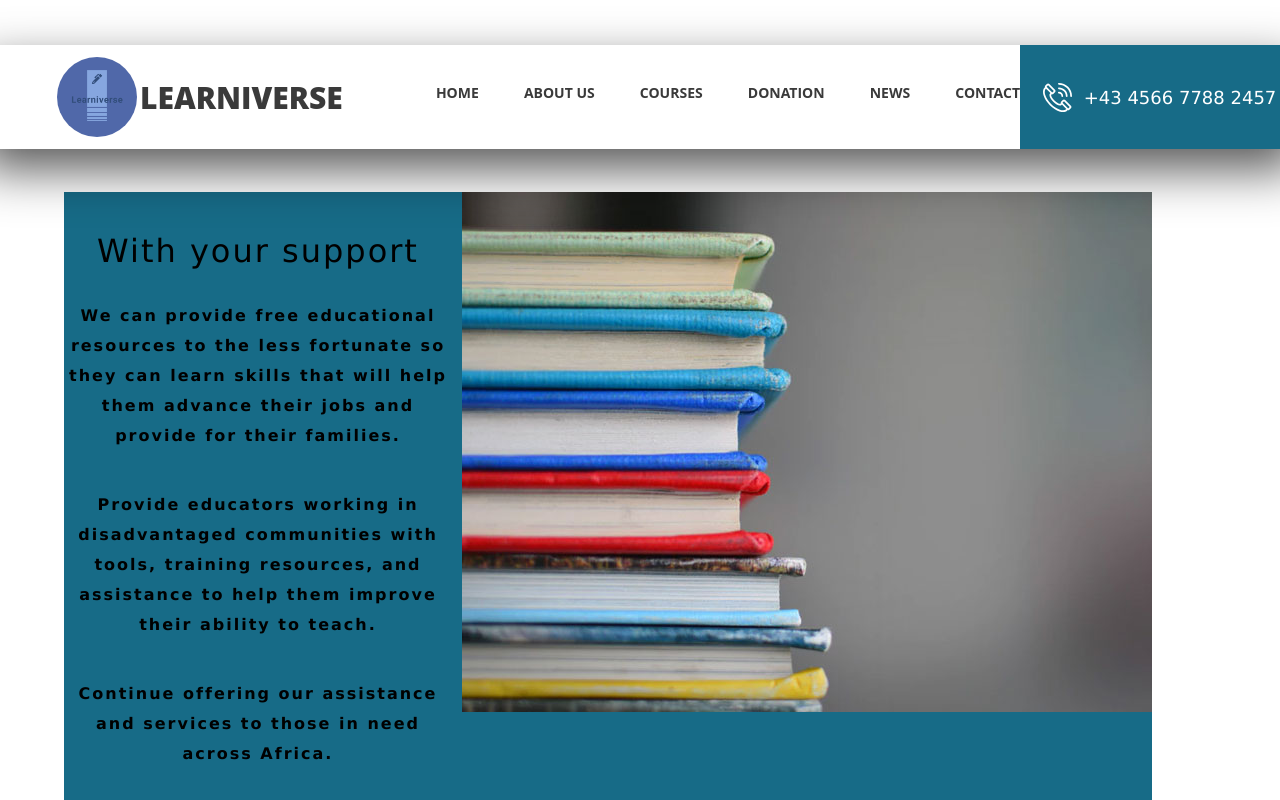
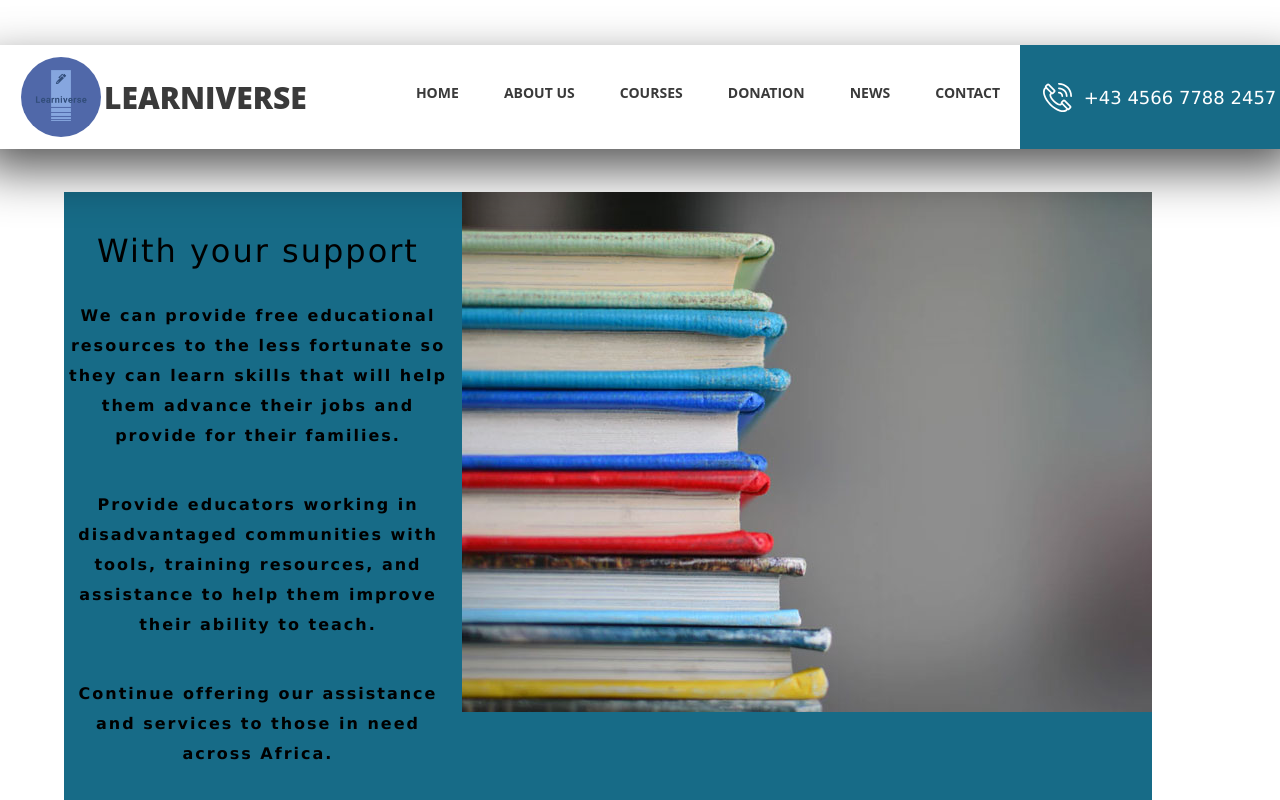
Before and after one commit to phiona-b3/LEARNIVERSE, a plain HTML site: page donation.html in a window 1280 px wide. Shown: the top 800 px of the page. Drawn offline with nearby package versions, Linux system fonts and the light colour scheme.

Commit message:
Changes made to the navbar

```diff
--- a/donation.html
+++ b/donation.html
@@ -91,7 +91,7 @@
                   </div>
                   <div>
 
-                  <button class="btn">Donate</button>
+                  <button class="btn"><b>Donate</b></button>
                   </div>
                 </fieldset>
             </form>
--- a/styles/contact_styles.css
+++ b/styles/contact_styles.css
@@ -320,7 +320,7 @@ section
 .logo_container
 {
 	display: inline-block;
-	padding-left: 76px;
+	padding-left: 50px;
 }
 .logo span
 {
@@ -347,7 +347,7 @@ section
 {
 	display: inline-block;
 	margin-left: auto;
-	padding-right: 93px;
+	padding-right: 20px;
 }
 .main_nav
 {
@@ -378,6 +378,7 @@ section
 .main_nav_item a:hover
 {
 	color: #ffb606;
+	text-decoration: underline;
 }
 
 /*********************************
@@ -733,6 +734,7 @@ section
 .button:hover
 {
 	box-shadow: 0px 10px 20px rgba(0,0,0,0.2);
+
 }
 .button a
 {
@@ -810,6 +812,10 @@ section
 {
 	outline: solid 1px #ffb606;
 	border: green !important;
+}
+
+.contact_send_btn:hover{
+	box-shadow: 0px 10px 20px rgba(0,0,0,0.2);
 }
 
 /*********************************
--- a/styles/courses_styles.css
+++ b/styles/courses_styles.css
@@ -322,7 +322,7 @@ section
 .logo_container
 {
 	display: inline-block;
-	padding-left: 76px;
+	padding-left: 50px;
 }
 .logo span
 {
@@ -349,7 +349,7 @@ section
 {
 	display: inline-block;
 	margin-left: auto;
-	padding-right: 93px;
+	padding-right: 20px;
 }
 .main_nav
 {
@@ -380,6 +380,7 @@ section
 .main_nav_item a:hover
 {
 	color: #ffb606;
+	text-decoration: underline;
 }
 
 /*********************************
--- a/styles/donation.css
+++ b/styles/donation.css
@@ -61,7 +61,7 @@
 .logo_container
 {
 	display: inline-block;
-	padding-left: 76px;
+	padding-left: 40px;
 }
 .logo span
 {
@@ -94,7 +94,7 @@
 {
 	display: inline-block;
 	margin-left: auto;
-	padding-right: 93x;
+	padding-right: 20px;
 
 }
 
@@ -133,7 +133,7 @@
 .main_nav_item a:hover
 {
 	color: #176B87;
-
+    text-decoration: underline;
 }
 
 /*********************************
@@ -250,7 +250,7 @@ label, input {
 }
 
 ::placeholder {
-    color: #000;
+    color: #0000007e;
 }
 
 legend {
@@ -263,6 +263,8 @@ legend {
 button {
     width: 100%;
     border: transparent;
+	background-color: #FFFFFF;
+
 }
 
 .flex {
@@ -274,7 +276,12 @@ button {
     background-color: #CD5C08 !important;
     margin-top: 20px;
     padding: 50px;
-  }
+}
+
+button:hover{
+	background-color:rgb(232, 228, 228);
+}
+
 
   #lastName {
     width: 25%;
--- a/styles/main_styles.css
+++ b/styles/main_styles.css
@@ -331,7 +331,7 @@ section
 .logo_container
 {
 	display: inline-block;
-	padding-left: 76px;
+	padding-left: 50px;
 }
 .logo span
 {
@@ -359,7 +359,7 @@ section
 {
 	display: inline-block;
 	margin-left: auto;
-	padding-right: 93px;
+	padding-right: 20px;
 }
 .main_nav
 {
@@ -390,6 +390,7 @@ section
 .main_nav_item a:hover
 {
 	color: #176B87;
+	text-decoration: underline;
 }
 
 /*********************************
@@ -696,6 +697,7 @@ section
 {
 	font-size: 72px;
 	font-weight: 400;
+	color:whitesmoke;
 
 }
 .hero_slide_content h1 span
--- a/styles/news_styles.css
+++ b/styles/news_styles.css
@@ -324,7 +324,7 @@ section
 .logo_container
 {
 	display: inline-block;
-	padding-left: 76px;
+	padding-left: 50px;
 }
 .logo span
 {
@@ -351,7 +351,7 @@ section
 {
 	display: inline-block;
 	margin-left: auto;
-	padding-right: 93px;
+	padding-right: 20px;
 }
 .main_nav
 {
@@ -382,6 +382,7 @@ section
 .main_nav_item a:hover
 {
 	color: #ffb606;
+	text-decoration: underline;
 }
 
 /*********************************
```
Also changed, not shown: contact.html (+1 -1 lines), courses.html (+1 -1 lines), index.html (+1 -1 lines), news.html (+1 -1 lines).
